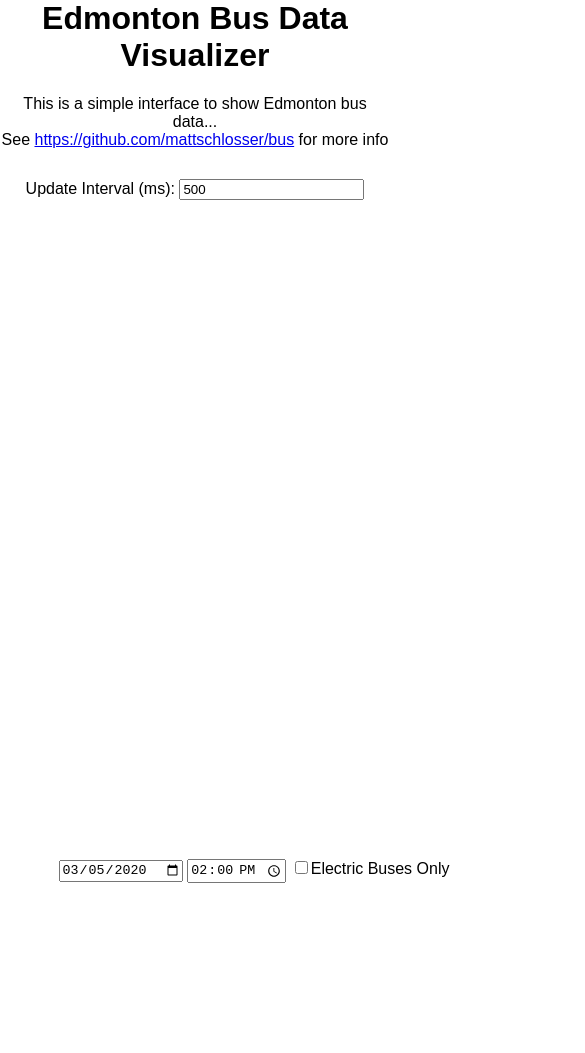
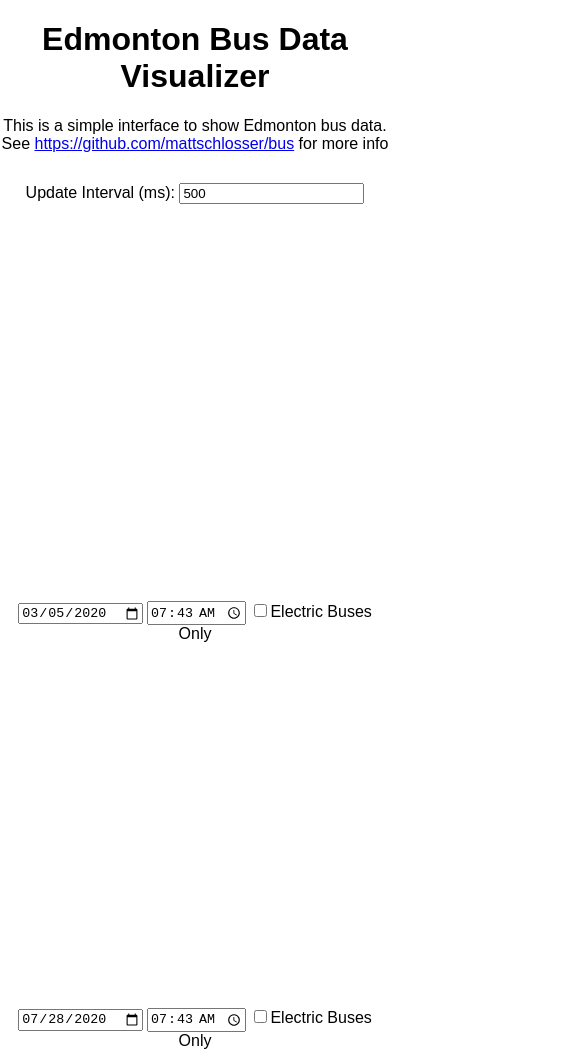
Before and after one commit to mattschlosser/bus, a website: page index.html in a window 390 px wide. Shown: the top 1053 px of the page, 585 px wide, since content can reach past the window. Drawn offline with nearby package versions, Linux system fonts and the light colour scheme; no server answers.

Commit message:
Mobile friendlier

```diff
--- a/index.html
+++ b/index.html
@@ -1,16 +1,25 @@
 
+<!DOCTYPE html>
+<head>
+    <title>Edmonton Bus Data Visualizer - Matt Schlosser</title>
+    <meta charset="UTF-8"/>
+    <meta name="description" content="A simple visualization tool for historic Edmonton bus data. See the location of any bus at any time."/>
+    <meta name="keywords" content="edmonton, ets, bus, transit, visualization"/>
+    <meta name="viewport" content="width=device-width, initial-scale=1.0">
+    <meta name="author" content="Matt Schlosser"/>
+    <style>
+        canvas {
+            display: inline-block;
+        }
+    </style>
+</head>
 <script src="https://cdn.jsdelivr.net/npm/vue@2.6.11/dist/vue.min.js"></script>
-<style>
-    canvas {
-        display: inline-block;
-    }
-</style>
 <div id="app">
     <div class='content'>
         <div class='header'>
             <img style="display:none;" id="map" src="/map"/>
             <h1>Edmonton Bus Data Visualizer</h1>
-            This is a simple interface to show Edmonton bus data... <br/>
+            This is a simple interface to show Edmonton bus data.
             See <a href="https://github.com/mattschlosser/bus">https://github.com/mattschlosser/bus</a> for more info<br/>
             <basic-options inline-template>
                 <div class="mt-3">
@@ -18,7 +27,7 @@
                 </div>
             </basic-options><br/>
         </div>
-        <div class='bus'>
+        <div id="canvas-container" class='bus'>
             <div style="display: inline-block">
                 <canvas id="canvas1" width="640" height="640"></canvas><br/>
                 <interface-controls for="canvas1"></interface-controls>
@@ -32,22 +41,44 @@
 </div>
 
 <script>
+    function adjustCanvas(name) {
+        let canvas = document.getElementById(name)
+        let container = document.getElementById('app');
+        let maxWidth = container.clientWidth - 30;
+        if (canvas.width > maxWidth) {
+            let ratio = maxWidth/canvas.width;
+            canvas.width = maxWidth
+            canvas.height = canvas.height*ratio;
+        } else {
+            let ratio = Math.min(maxWidth, 640)/canvas.width;
+            canvas.width =  canvas.width*ratio;
+            canvas.height = canvas.height*ratio;
+        }
+    }
+    window.onload = () => {
+        ['canvas1', 'canvas2'].forEach(adjustCanvas)
+    }
+    let timeout;
+    window.onresize = () => {
+        clearTimeout(timeout);
+        timeout = setTimeout(() => ['canvas1', 'canvas2'].forEach(adjustCanvas), 16) // 60 fps = 16 ms per frame
+    }
     let configs = {
         canvas1: {
             date: '2020-03-05',
-            time: '14:00',
+            time: '07:43',
             electric: false
         },
         canvas2: {
-            date: '2020-07-15',
-            time: '14:00',
+            date: '2020-07-28',
+            time: '07:43',
             electric: false
         }
     }
     var map = null;
     document.getElementById('map').onload = () => {
         // fetch data from the api
-            map = document.getElementById("map");
+        map = document.getElementById("map");
     }
     function draw(name, rows) {
         let q = document.getElementById(name)
@@ -108,16 +139,11 @@
         data() {
             return configs[this.for];
         },
-        methods: {
-            update(event) {
-                console.log(event.target.value);
-            }
-        },
         template: `
             <div>
                 <div class='center'>
-                    <input type="date" v-model="date" @change="update"></input>
-                    <input type="time" v-model="time" @change="update"></input>
+                    <input type="date" v-model="date"></input>
+                    <input type="time" v-model="time"></input>
                     <label>
                         <input type="checkbox" v-model="electric"/>Electric Buses Only
                     </label>
@@ -138,6 +164,7 @@
     }
     #app {
         width: 100%;
+        max-width: 100%;
     }
     .center {
         margin: 0 auto;
@@ -151,10 +178,18 @@
         text-align: center;
     }
     .bus {
-        width: 70%;
+        box-sizing: border-box;
+        width: 100%;
+        padding: 15px;
         margin: 0 auto;
+        text-align: center;
     }
     .mt-3 {
         margin-top: 30px;
     }
+    @media only screen and (min-width: 914px) {
+        .bus {
+            width: 70%;
+        }
+    }
 </style>
```
